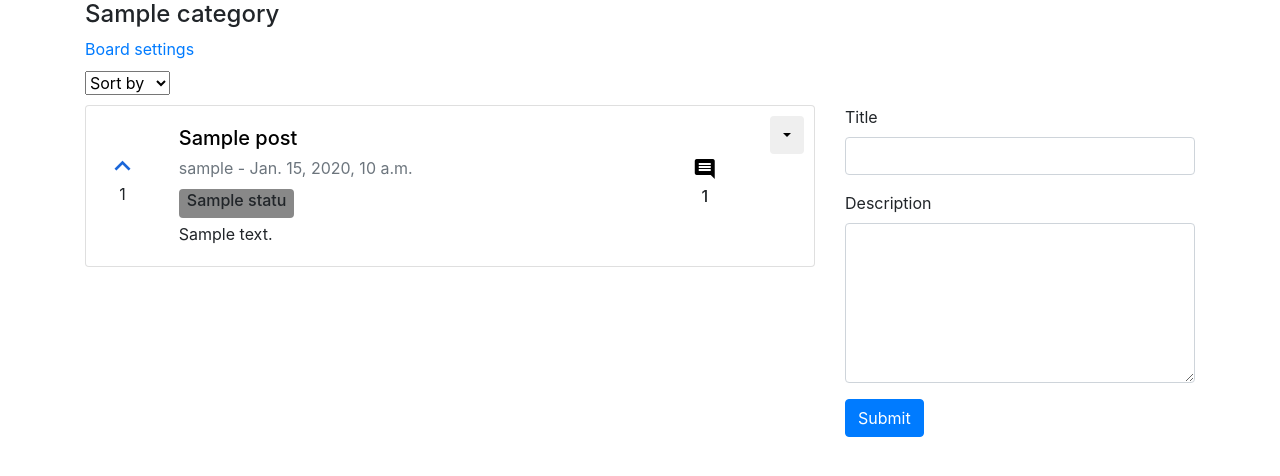
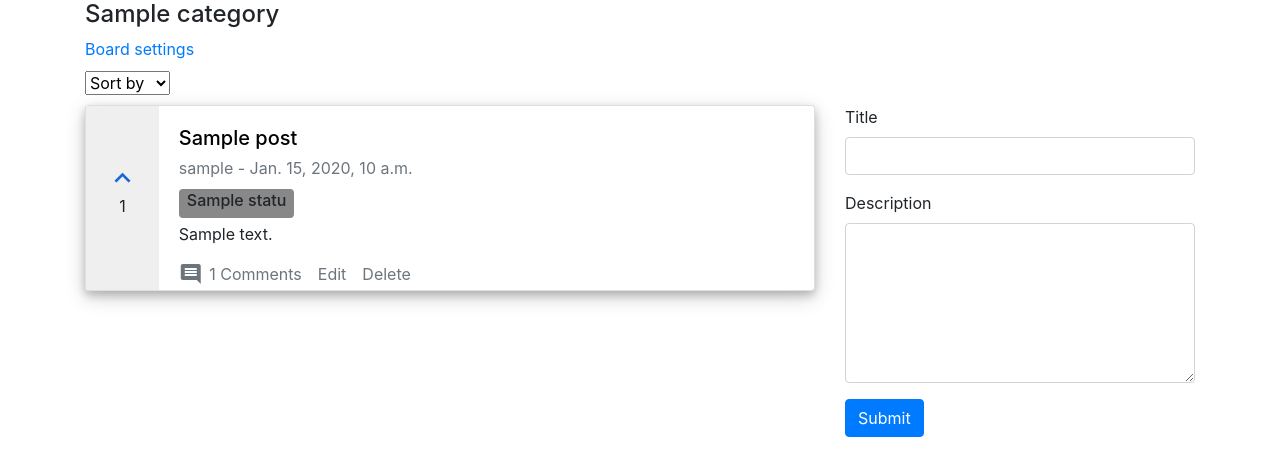
Before and after one commit to Swanand01/feedboard, a Django app: a page that uses core/templates/category_view.html in a window 1280 px wide. Shown: the part 56-532 px from the top of the page. Run offline with Django 3.2, Linux system fonts and the light colour scheme; a user stored in the database is signed in; tables that the repository leaves empty hold one stand-in row (values such as "Sample post"); some libraries are stand-ins or nearby versions.

Commit message:
Changed the post to add footer

```diff
--- a/core/static/css/category_view.css
+++ b/core/static/css/category_view.css
@@ -4,8 +4,18 @@
 
 .post{
     display: grid;
-    grid-template-columns: 1fr 7fr 1fr 1fr;
-    position: relative;
+    grid-template-columns: 1fr 9fr;
+    margin-bottom: 1rem;
+    box-shadow: 0 4px 8px 0 rgba(0, 0, 0, 0.2), 0 6px 20px 0 rgba(0, 0, 0, 0.19);
+}
+
+.post-body{
+    display: flex;
+    flex-direction: column;
+}
+
+.post-footer{
+    display: flex;
 }
 
 .upvotes{
@@ -13,6 +23,7 @@
     flex-direction: column;
     justify-content: center;
     align-items: center;
+    background-color: #efefef;
 }
 
 .upvote_button{
@@ -27,23 +38,34 @@
     cursor: pointer;
 }
 
-.comment-div{
-    display: flex;
-    flex-direction: column;
-    justify-content: center;
-    align-items: center;
+.footer-item{
+    color: #6c757d;
 }
 
-.comment-div a{
+.footer-item a{
     color: black;
 }
 
+.footer-item:link { text-decoration: none; }
+.footer-item:visited { text-decoration: none; }
+.footer-item:hover { text-decoration: none; color: #363738;}
+.footer-item:active { text-decoration: none; }
+
+.comment-div{
+    display: flex;
+    justify-content: center;
+    align-items: center;
+    height: 100%;
+    column-gap: 0.4rem;
+}
+
 .options{
-    position: absolute;
-    right: 0;
-    top: 0;
-    margin-top: 10px;
-    margin-right: 10px;
+    display: flex;
+    justify-content: center;
+    align-items: center;
+    height: 100%;
+    column-gap: 1rem;
+    margin-left: 1rem;
 }
 
 .dropdown{
--- a/core/templates/category_view.html
+++ b/core/templates/category_view.html
@@ -38,35 +38,45 @@
                         {% endif %}
                         <p class="upvote_count">{{post.get_upvotes}}</p>
                     </div>
-                    <div class="card-body">
-                        <h5 class="card-title"><a href="{% url 'post_view' project.slug category.slug post.slug %}">{{post.title}}</a></h5>
-                        <p class="card-subtitle mb-2 text-muted">{{post.user}} - {{post.created_at}}
-                        </p>
-                        <div class="rounded" style="background-color: {{post.status.colour}}; display: inline-block;">
-                            <h6 class="card-subtitle p-2">
-                                {{post.status}}</h6>
+                    <div class="post-body">
+                        <div class="card-body pb-1">
+                            <h5 class="card-title"><a
+                                    href="{% url 'post_view' project.slug category.slug post.slug %}">{{post.title}}</a>
+                            </h5>
+
+                            <p class="card-subtitle mb-2 text-muted">{{post.user}} - {{post.created_at}}
+                            </p>
+
+                            <div class="rounded"
+                                style="background-color: {{post.status.colour}}; display: inline-block;">
+                                <h6 class="card-subtitle p-2">
+                                    {{post.status}}</h6>
+                            </div>
+
+                            <p class="card-text mt-1">{{post.content}}</p>
+                            <div class="post-footer">
+
+                                <a href="{% url 'post_view' project.slug category.slug post.slug %}"
+                                    class="footer-item">
+                                    <div class="comment-div">
+                                        <i class="material-icons">comment</i>
+                                        {{post.comments.count}} Comments
+                                    </div>
+                                </a>
+
+                                {% if post.user == request.user or is_admin %}
+                                <div class="options">
+                                    {% if post.user == request.user %}
+                                    <a href="{% url 'edit_post' post.id %}" class="footer-item">Edit</a>
+                                    {% endif %}
+                                    <a href="{% url 'delete_post' post.id %}" class="footer-item">Delete</a>
+                                </div>
+                                {% endif %}
+                            </div>
                         </div>
-                        <p class="card-text mt-1">{{post.content}}</p>
+
 
                     </div>
-                    <div class="comment-div">
-                        <a href="{% url 'post_view' project.slug category.slug post.slug %}">
-                            <i class="material-icons">comment</i>
-                        </a>
-                        <h6>{{post.comments.count}}</h6>
-                    </div>
-
-                    {% if post.user == request.user or is_admin %}
-                    <div class="dropdown options">
-                        <button class="btn dropdown-toggle caret" type="button" data-toggle="dropdown"></button>
-                        <ul class="dropdown-menu pl-2">
-                            {% if post.user == request.user %}
-                            <li><a href="{% url 'edit_post' post.id %}">Edit post</a></li>
-                            {% endif %}
-                            <li><a href="{% url 'delete_post' post.id %}">Delete post</a></li>
-                        </ul>
-                    </div>
-                    {% endif %}
                 </div>
                 {% endfor %}
             </div>
```
